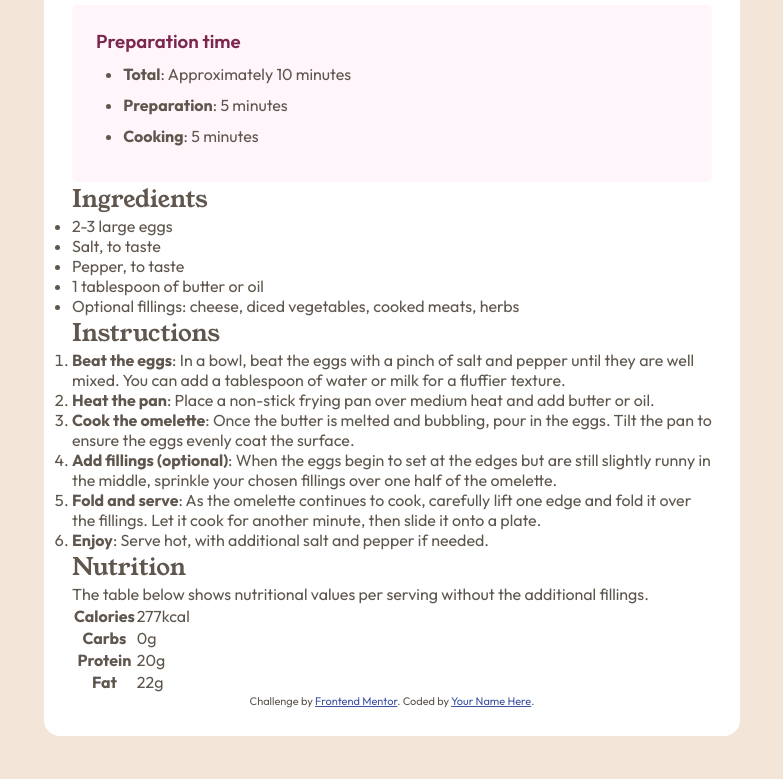
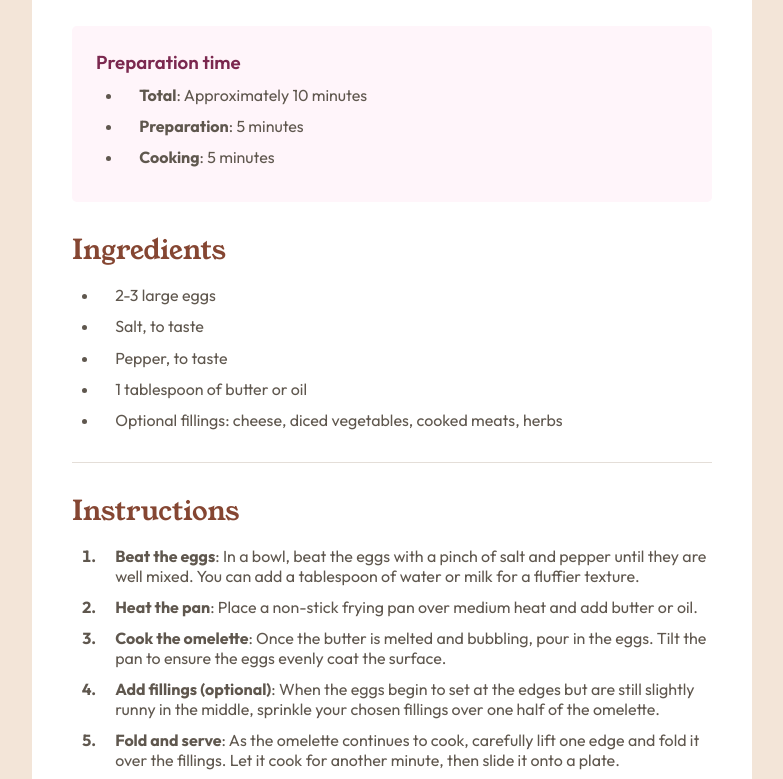
Before and after one commit to MatthewsVieira/frontend_mentor, a plain HTML site: page recipe-page-main/index.html in a window 1280 px wide. Shown: the part 560-1339 px from the top of the page, without its empty margins (248-1031 px from the left). Drawn offline with Linux system fonts and the light colour scheme.

Commit message:
Finalizado

```diff
--- a/recipe-page-main/index.html
+++ b/recipe-page-main/index.html
@@ -3,8 +3,6 @@
 <head>
   <meta charset="UTF-8">
   <meta name="viewport" content="width=device-width, initial-scale=1.0"> <!-- displays site properly based on user's device -->
-
-  <link rel=""
   <link rel="icon" type="image/png" sizes="32x32" href="./assets/images/favicon-32x32.png">
   <link rel="stylesheet" href="style.css">
   <title>Frontend Mentor | Recipe page</title>
@@ -15,7 +13,7 @@
   <div id="page">
     <header>
       <img src="assets/images/image-omelette.jpeg" alt="Omelette">
-      <h1>Simple Omelette Recipe</h1>
+      <h1 class="title">Simple Omelette Recipe</h1>
       <p>
         An easy and quick dish, perfect for any meal. This classic omelette combines beaten eggs cooked
         to perfection, optionally filled with your choice of cheese, vegetables, or meats.
@@ -28,13 +26,13 @@
         <h3>Preparation time</h3>
 
         <ul>
-          <li><span class="bold">Total</span>: Approximately 10 minutes</li>
+          <li class="vertical-align"><span class="bold">Total</span>: Approximately 10 minutes</li>
           <li><span class="bold">Preparation</span>: 5 minutes</li>
           <li><span class="bold">Cooking</span>: 5 minutes</li>
         </ul>
       </section>
 
-      <section id="ingredients">
+      <section id="ingredients" class="border-bottom">
         <h2>Ingredients</h2>
 
         <ul>
@@ -42,35 +40,35 @@
           <li>Salt, to taste</li>
           <li>Pepper, to taste</li>
           <li>1 tablespoon of butter or oil</li>
-          <li>Optional fillings: cheese, diced vegetables, cooked meats, herbs</li>
+          <li class="vertical-align">Optional fillings: cheese, diced vegetables, cooked meats, herbs</li>
         </ul>
       </section>
 
-      <section id="instructions">
+      <section id="instructions" class="border-bottom">
         <h2>Instructions</h2>
 
-        <ol>
+        <ol class="bold">
           <li>
-            <span class="bold">Beat the eggs</span>: In a bowl, beat the eggs with a pinch of salt and pepper until they are well mixed.
-            You can add a tablespoon of water or milk for a fluffier texture.
+            Beat the eggs<span>: In a bowl, beat the eggs with a pinch of salt and pepper until they are well mixed.
+            You can add a tablespoon of water or milk for a fluffier texture.</span>
           </li>
           <li>
-            <span class="bold">Heat the pan</span>: Place a non-stick frying pan over medium heat and add butter or oil.
+            Heat the pan<span>: Place a non-stick frying pan over medium heat and add butter or oil.</span>
           </li>
           <li>
-            <span class="bold">Cook the omelette</span>: Once the butter is melted and bubbling, pour in the eggs. Tilt the pan to ensure
-            the eggs evenly coat the surface.
+            Cook the omelette<span>: Once the butter is melted and bubbling, pour in the eggs. Tilt the pan to ensure
+            the eggs evenly coat the surface.</span>
           </li>
           <li>
-            <span class="bold">Add fillings (optional)</span>: When the eggs begin to set at the edges but are still slightly runny in the
-            middle, sprinkle your chosen fillings over one half of the omelette.
+            Add fillings (optional)<span>: When the eggs begin to set at the edges but are still slightly runny in the
+            middle, sprinkle your chosen fillings over one half of the omelette.</span>
           </li>
           <li>
-            <span class="bold">Fold and serve</span>: As the omelette continues to cook, carefully lift one edge and fold it over the
-            fillings. Let it cook for another minute, then slide it onto a plate.
+            Fold and serve<span>: As the omelette continues to cook, carefully lift one edge and fold it over the
+            fillings. Let it cook for another minute, then slide it onto a plate.</span>
           </li>
           <li>
-            <span class="bold">Enjoy</span>: Serve hot, with additional salt and pepper if needed.
+            Enjoy<span>: Serve hot, with additional salt and pepper if needed.</span>
           </li>
         </ol>
       </section>
@@ -82,20 +80,20 @@
 
         <table>
             <tr>
-              <th>Calories</th>
-              <td>277kcal</td>
+              <th class="border-bottom normal">Calories</th>
+              <td class="border-bottom bold">277kcal</td>
             </tr>
             <tr>
-              <th>Carbs</th>
-              <td>0g</td>
+              <th class="border-bottom normal">Carbs</th>
+              <td class="border-bottom bold">0g</td>
             </tr>
             <tr>
-              <th>Protein</th>
-              <td>20g</td>
+              <th class="border-bottom normal">Protein</th>
+              <td class="border-bottom bold">20g</td>
             </tr>
             <tr>
-              <th>Fat</th>
-              <td>22g</td>
+              <th class="normal">Fat</th>
+              <td class="bold">22g</td>
             </tr>
         </table>
       </section>
--- a/recipe-page-main/style.css
+++ b/recipe-page-main/style.css
@@ -26,7 +26,7 @@ body {
 #page {
   background-color: white;
   width: 50%;
-  padding: 1.75rem;
+  padding: 2.5rem;
   margin: 4.5rem auto;
   border-radius: 1rem;
 }
@@ -41,11 +41,51 @@ h1 {
   color: hsl(24, 5%, 18%)
 }
 
+h2 {
+  font-size: 1.7rem;
+  color: hsl(14, 45%, 36%);
+  margin-bottom: 1rem;
+}
+
 .bold {
   font-weight: bold;
 }
 
-@media only screen and (min-width: 375px) {
+.border-bottom {
+  border-bottom: 1px solid hsl(30, 18%, 87%);
+}
+
+@media only screen and (max-width: 375px) and (min-width: 0) {
+  #page {
+    width: 100%;
+    margin: 0;
+    padding: 0;
+    border-radius: 0;
+  }
+
+  header img {
+    border-radius: none !important;
+  }
+
+  h1 {
+    font-size: 2.3rem !important;
+    line-height: 2.2rem;
+  }
+
+  p,
+  li{
+    line-height: 1.5rem;
+  }
+
+  header p,
+  header h1 {
+    padding: 0 2rem;
+  }
+
+  main {
+    margin: 0 auto;
+    padding: 0 2rem;
+  }
 
 }
 
@@ -58,6 +98,7 @@ header img {
 }
 
 header h1 {
+  font-size: 2.5rem;
   margin-top: 2rem;
 }
 
@@ -66,12 +107,28 @@ header p {
 }
 
 /* MAIN */
+
+/* SECTION */
+
+section {
+  margin-top: 1.8rem;
+}
+
+section li {
+  margin: 0.7rem 0 0.7rem 1.7rem;
+  padding-left: 1rem;
+}
+
+#ingredients,
+#instructions {
+  padding-bottom: 1.3rem;
+}
+
 /* PREPARATION*/
 
 #preparation-time {
   background-color: hsl(330, 100%, 98%);
   padding: 1.5rem;
-  margin-top: 2rem;
   border-radius: 0.3rem;
 }
 
@@ -80,8 +137,29 @@ header p {
   font-weight: 600;
 }
 
-#preparation-time ul li {
-  margin: 0.7rem 0 0.7rem 1.7rem
+/* INGREDIENTS */
+
+#instructions ol li span,
+.normal{
+  font-weight: normal;
+}
+
+/* NUTRITION */
+
+table {
+  width: 100%;
+  margin: 0.8rem 0 2rem;
+}
+
+th{
+  text-align: left;
+  padding: 0.8rem 0 0.8rem 2rem;
+  width: 50%;
+}
+
+td {
+  text-align: left;
+  color: hsl(14, 45%, 36%);
 }
 
 /* ATTRIBUTION */
```
